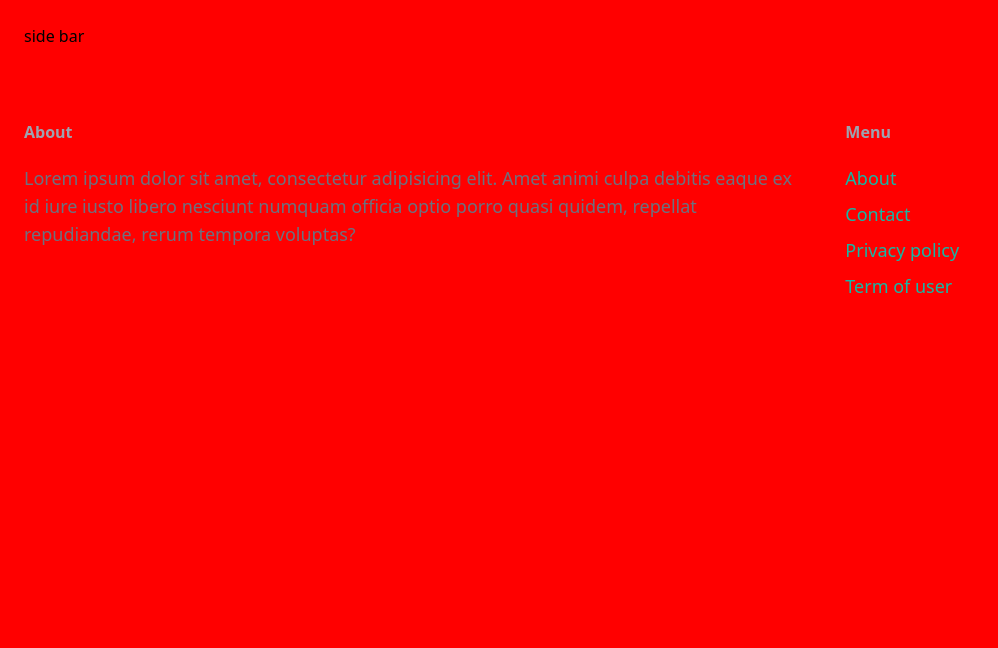
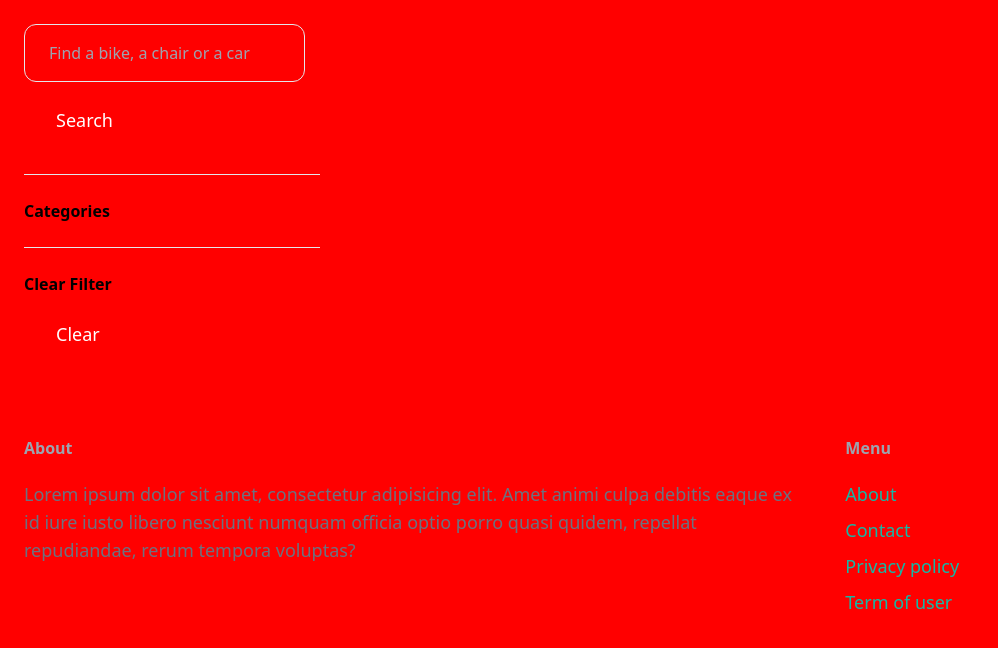
Before and after one commit to Mmdaqajan/django_marketplace, a Django app: template core/templates/core/brows.html in a window 1280 px wide. Shown: the part 77-725 px from the top of the page, without its empty margins (0-998 px from the left). Run offline with Django 3.2, Linux system fonts and the light colour scheme; the template is opened without the code that fills it, so the values that code supplies are empty; some libraries are stand-ins or nearby versions.

Commit message:
completing browse system to query on category and search in name and description

```diff
--- a/core/templates/core/brows.html
+++ b/core/templates/core/brows.html
@@ -7,7 +7,35 @@
 {% block content %}
 	<div class="pb-6 grid grid-cols-4 gap-4 bg-gray-100">
         <div class="col-span-1">
-            side bar
+
+            <form method="get" action="{% url 'browse_page' %}">
+                <input type="text" name="query" class="w-fal py-4 px-6 border rounded-xl" value="{{ query }}" placeholder="Find a bike, a chair or a car">
+                <button class="mt-2 py-4 px-8 text-lg bg-teal-500 text-white rounded-xl">Search</button>
+            </form>
+
+            <hr class="my-6">
+            <p class="font-semibold">Categories</p>
+
+            <ul>
+                {% for category in categories %}
+                	<li class="py-2 px-2 rounded-xl {% if category.id == category_id %}bg-gray-200{% endif %} ">
+                        <a href="{% url 'browse_page' %}?query={{ query }}&category={{ category.id }}" >{{ category.name }}</a>
+                    </li>
+                {% endfor %}
+            </ul>
+
+            <hr class="my-6">
+            <p class="font-semibold">Clear Filter</p>
+
+            <ul>
+                <li>
+                    <a href="{% url 'browse_page' %}" class="mt-2 py-4 px-8 inline-block bg-yellow-500 text-lg rounded-xl text-white">
+                        Clear
+                    </a>
+                </li>
+            </ul>
+
+
         </div>
 
         <div class="col-span-3">
@@ -15,7 +43,7 @@
         <div class="grid grid-cols-3 gap-3">
             {% for item in items %}
                 <div>
-                    <a href="detail/{{ item.id }}">
+                    <a href="{% url 'detail_page' pk=item.id %}">
                         <div>
                             <img src="{{ item.image.url }}" class="rounded-t-xl " alt="{{ item.name }}">
                         </div>
--- a/core/templates/core/index.html
+++ b/core/templates/core/index.html
@@ -12,7 +12,7 @@
         <div class="grid grid-cols-3 gap-3">
             {% for item in items %}
                 <div>
-                    <a href="detail/{{ item.id }}">
+                    <a href="{% url 'detail_page' pk=item.id %}">
                         <div>
                             <img src="{{ item.image.url }}" class="rounded-t-xl " alt="{{ item.name }}">
                         </div>
```
Also changed, not shown: core/views.py (+13 -1 lines).
